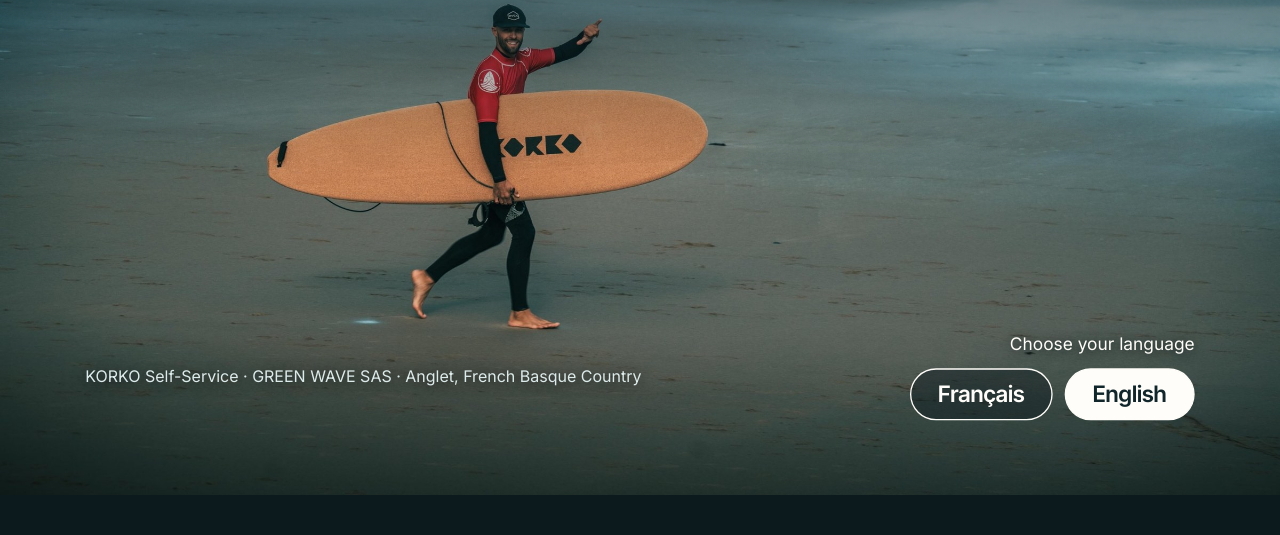
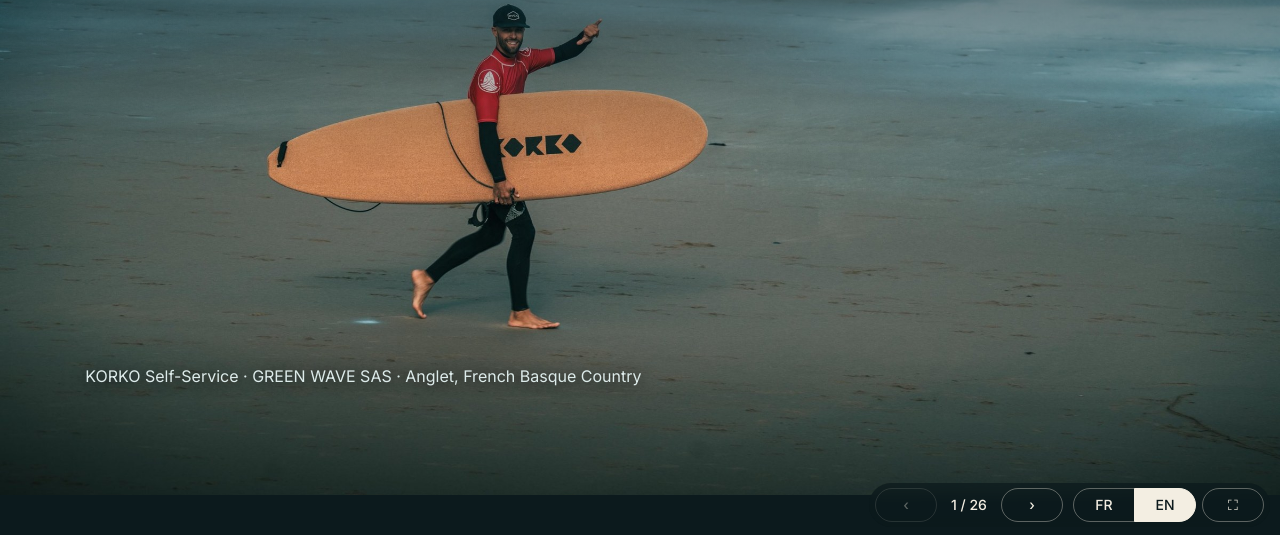
Before and after one commit to pierrepomiers/KORKO-Self-Service-Teaser, a plain HTML site: page index.html in a window 1280 px wide. Shown: the part 265-800 px from the top of the page. Drawn offline with Linux system fonts and the light colour scheme.

Commit message:
Drop the language picker from the cover; controls stay visible there
Co-Authored-By: Claude Fable 5.2 <noreply@anthropic.com>
Claude-Session: https://claude.ai/code/session_01MiNjJzWPnuEehzjBhCsYML

```diff
--- a/index.html
+++ b/index.html
@@ -19,11 +19,6 @@ html,body{width:100%;overflow:hidden;position:fixed;left:0;top:0}
 h1{font-size:96px;font-weight:600}h2{font-size:64px;font-weight:600}h3{font-size:44px;font-weight:600}
 x-shape,x-icon{display:block}x-shape[kind=diamond]{transform:rotate(45deg) scale(.72)}
 a.hl{color:inherit;text-decoration:underline;text-decoration-color:#0B6A70;text-underline-offset:8px}
-.langpick{position:absolute;right:128px;bottom:112px;display:flex;flex-direction:column;align-items:flex-end;gap:18px}
-.lpl{font-size:26px;color:#FFFDF9;text-shadow:0 2px 16px rgba(6,10,16,.7)}
-.lpb{display:flex;gap:18px}
-.lpb button{font:600 34px/1 'Inter Tight',Inter,Arial,sans-serif;color:#FFFDF9;background:rgba(12,26,29,.45);border:2px solid #FFFDF9;border-radius:44px;padding:20px 40px;cursor:pointer}
-.lpb button.cur{background:#FFFDF9;color:#10262A}
 #bar{position:fixed;right:max(10px,env(safe-area-inset-right));bottom:max(8px,env(safe-area-inset-bottom));display:flex;align-items:center;gap:6px;padding:5px 6px;border-radius:24px;background:rgba(12,26,29,.72);color:#F3EEE2;font:500 14px/1 Inter,Arial,sans-serif;user-select:none;-webkit-user-select:none;transition:opacity .35s;backdrop-filter:blur(6px);-webkit-backdrop-filter:blur(6px)}
 #bar.idle{opacity:0;pointer-events:none}
 #bar button{font:inherit;color:inherit;background:none;border:1px solid rgba(243,238,226,.35);border-radius:18px;height:32px;min-width:40px;padding:0 10px;cursor:pointer;-webkit-tap-highlight-color:transparent}
@@ -239,7 +234,7 @@ p{font-size:28px;line-height:1.42;color:#46585A}
 <h1 class="fst mt24">Surf more, own less.</h1>
 <div class="grow"></div>
 <p class="small sh">KORKO Self-Service · GREEN WAVE SAS · Anglet, French Basque Country</p>
-<div class="langpick"><p class="lpl">Choose your language</p><div class="lpb"><button type="button" data-set="fr">Français</button><button type="button" data-set="en" class="cur">English</button></div></div></section>
+</section>
 <section id="en-garage" data-lang="en" data-n="2" style="counter-reset:page 1" class="fs" data-transition="fade">
 <img loading="lazy" decoding="async" class="bleed" src="assets/611d618186c19de54963430efd151094.jpg" alt="A garage crammed with surfboards, wetsuits, board bags, boxes and beach chairs">
 <div class="fsg"></div>
@@ -603,7 +598,7 @@ p{font-size:28px;line-height:1.42;color:#46585A}
 <h1 class="fst mt24">Surfer plus, posséder moins.</h1>
 <div class="grow"></div>
 <p class="small sh">KORKO Self-Service · GREEN WAVE SAS · Anglet, Pays basque</p>
-<div class="langpick"><p class="lpl">Choisissez votre langue</p><div class="lpb"><button type="button" data-set="fr" class="cur">Français</button><button type="button" data-set="en">English</button></div></div></section>
+</section>
 <section id="fr-garage" data-lang="fr" data-n="2" style="counter-reset:page 1" class="fs" data-transition="fade">
 <img loading="lazy" decoding="async" class="bleed" src="assets/611d618186c19de54963430efd151094.jpg" alt="A garage crammed with surfboards, wetsuits, board bags, boxes and beach chairs">
 <div class="fsg"></div>
@@ -965,7 +960,7 @@ p{font-size:28px;line-height:1.42;color:#46585A}
 <script>(function(){
 var N=26,UI={"en": {"pick": "Choose your language", "rot": "Turn your phone sideways for a larger view", "prev": "Previous", "next": "Next"}, "fr": {"pick": "Choisissez votre langue", "rot": "Tournez votre téléphone pour voir plus grand", "prev": "Précédent", "next": "Suivant"}},META={"en": ["KORKO Self-Service: surf more, own less", "Cork surfboards rented by the minute, from self-service stations near the beach. Three pilot stations on the French Atlantic coast, summer 2027."], "fr": ["KORKO Self-Service : surfer plus, posséder moins", "Des planches de surf en liège louées à la minute, en libre-service près de la plage. Trois stations pilotes sur la côte atlantique, été 2027."]},stage=document.getElementById('stage'),frame=document.getElementById('frame');
 var lang,n,bar=document.getElementById('bar'),idleT=null,touch=matchMedia('(hover: none)').matches;
-function wake(){bar.classList.remove('idle');clearTimeout(idleT);idleT=setTimeout(function(){bar.classList.add('idle');},touch?2600:4000);}
+function wake(){bar.classList.remove('idle');clearTimeout(idleT);idleT=setTimeout(function(){if(n!==1)bar.classList.add('idle');},touch?2600:4000);}
 var fsb=document.getElementById('fs'),de0=document.documentElement,canFs=!!(de0.requestFullscreen||de0.webkitRequestFullscreen)&&(document.fullscreenEnabled||document.webkitFullscreenEnabled);
 if(!canFs)fsb.style.display='none';
 function toggleFs(){var el=document.fullscreenElement||document.webkitFullscreenElement;
@@ -979,7 +974,7 @@ function show(l,i,push){i=Math.max(1,Math.min(N,i));
  var old=stage.querySelector('section.on');if(old){old.classList.remove('on');var ov=old.querySelector('video');if(ov)ov.pause();}
  lang=l;n=i;var s=sec(l,i);warm(l,i);s.classList.add('on');
  var v=s.querySelector('video');if(v){v.currentTime=0;var p=v.play();if(p&&p.catch)p.catch(function(){});}
- warm(l,i+1);warm(l,i+2);
+ warm(l,i+1);warm(l,i+2);wake();
  document.documentElement.lang=l;document.title=META[l][0];
  document.getElementById('cnt').textContent=i+' / '+N;
  document.getElementById('prev').disabled=i===1;document.getElementById('next').disabled=i===N;
@@ -992,7 +987,7 @@ function fromHash(){var m=/^#(fr|en)\/(\d+)$/.exec(location.hash);if(m)return[m[
  var l=null;try{l=localStorage.getItem('korko-lang');}catch(e){}
  if(l!=='fr'&&l!=='en')l=/^fr/i.test(navigator.language||'')?'fr':'en';return[l,1];}
 document.addEventListener('click',function(e){var t=e.target;
- var b=t.closest&&t.closest('[data-set]');if(b){var onCover=!!b.closest('.langpick');show(b.dataset.set,onCover?2:n,true);return;}
+ var b=t.closest&&t.closest('[data-set]');if(b){show(b.dataset.set,n,true);return;}
  if(t.closest&&t.closest('#prev')){show(lang,n-1,true);return;}
  if(t.closest&&t.closest('#next')){show(lang,n+1,true);return;}
  if(t.closest&&t.closest('#fs')){toggleFs();return;}
```
